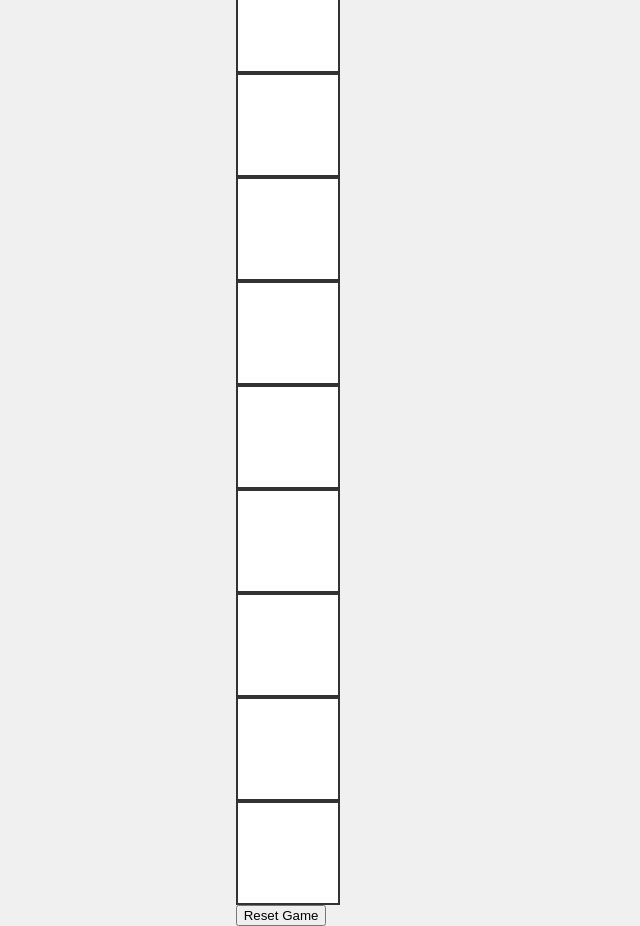
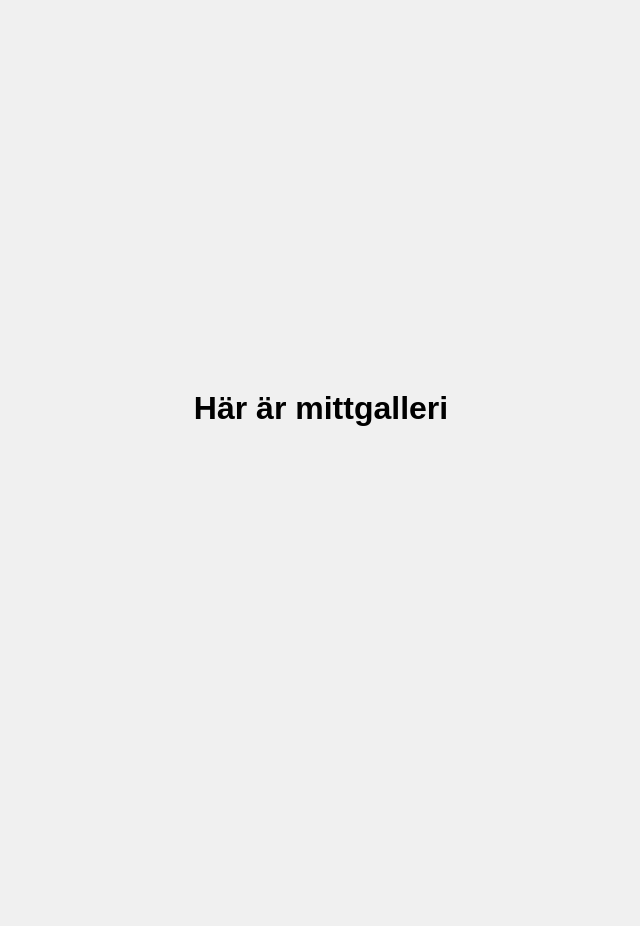
Before and after one commit to ElliotBauer/ElliotBauer.github.io, a website: page src/index.html in a window 1280 px wide. Shown: the whole page, without its empty margins (319-959 px from the left). After the commit the page ends 816 px from the top, so only its background shows below. Drawn offline with Linux system fonts and the light colour scheme.

Commit message:
Update index.html

```diff
--- a/src/index.html
+++ b/src/index.html
@@ -3,26 +3,11 @@
 <head>
     <meta charset="UTF-8">
     <meta name="viewport" content="width=device-width, initial-scale=1.0">
-    <title>Tic Tac Toe</title>
+    <title>Galleriet</title>
     <link rel="stylesheet" href="styles/style.css">
 </head>
 <body>
-    <div class="container">
-        <h1>Tic Tac Toe</h1>
-        <div class="game-board" id="gameBoard">
-            <div class="cell" data-cell></div>
-            <div class="cell" data-cell></div>
-            <div class="cell" data-cell></div>
-            <div class="cell" data-cell></div>
-            <div class="cell" data-cell></div>
-            <div class="cell" data-cell></div>
-            <div class="cell" data-cell></div>
-            <div class="cell" data-cell></div>
-            <div class="cell" data-cell></div>
-        </div>
-        <button id="resetButton">Reset Game</button>
-        <div class="status" id="status"></div>
-    </div>
-    <script src="scripts/app.js"></script>
+<h1>Här är mittgalleri</h1>
+
 </body>
 </html>
```
